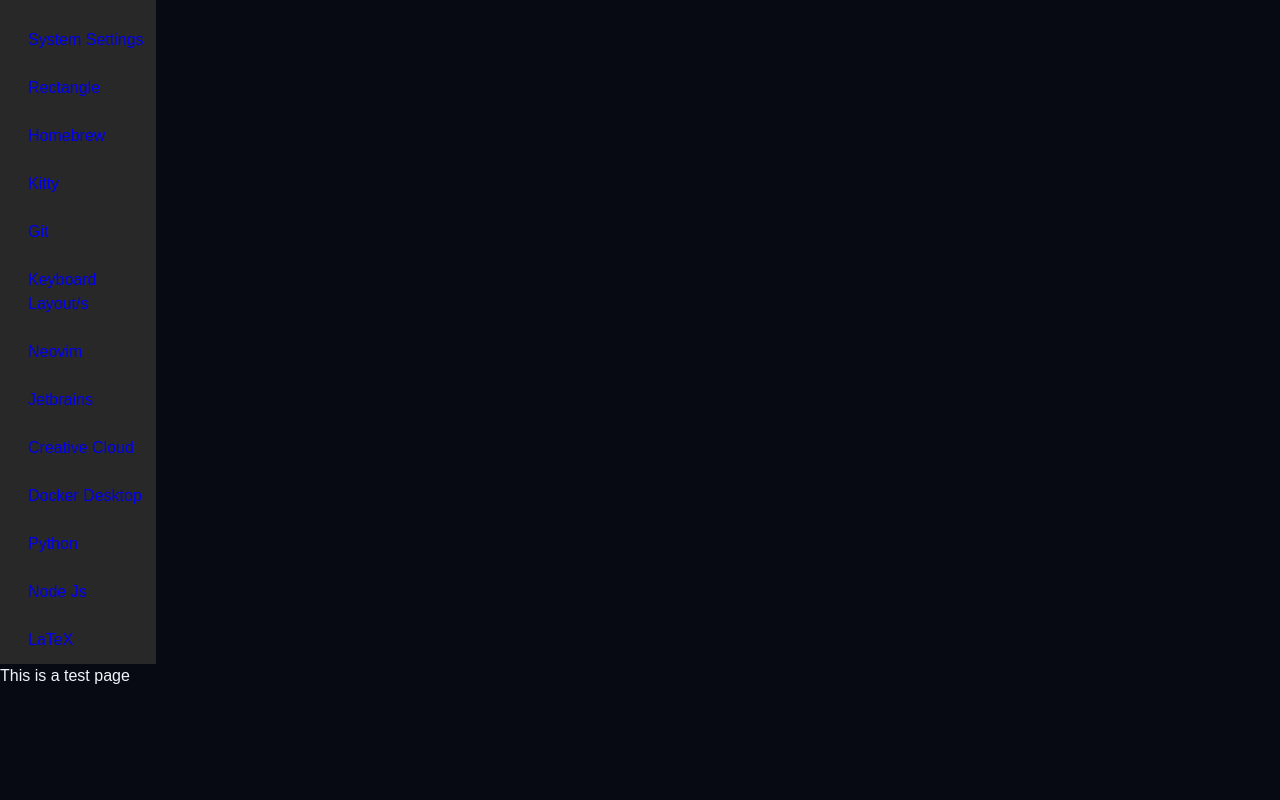
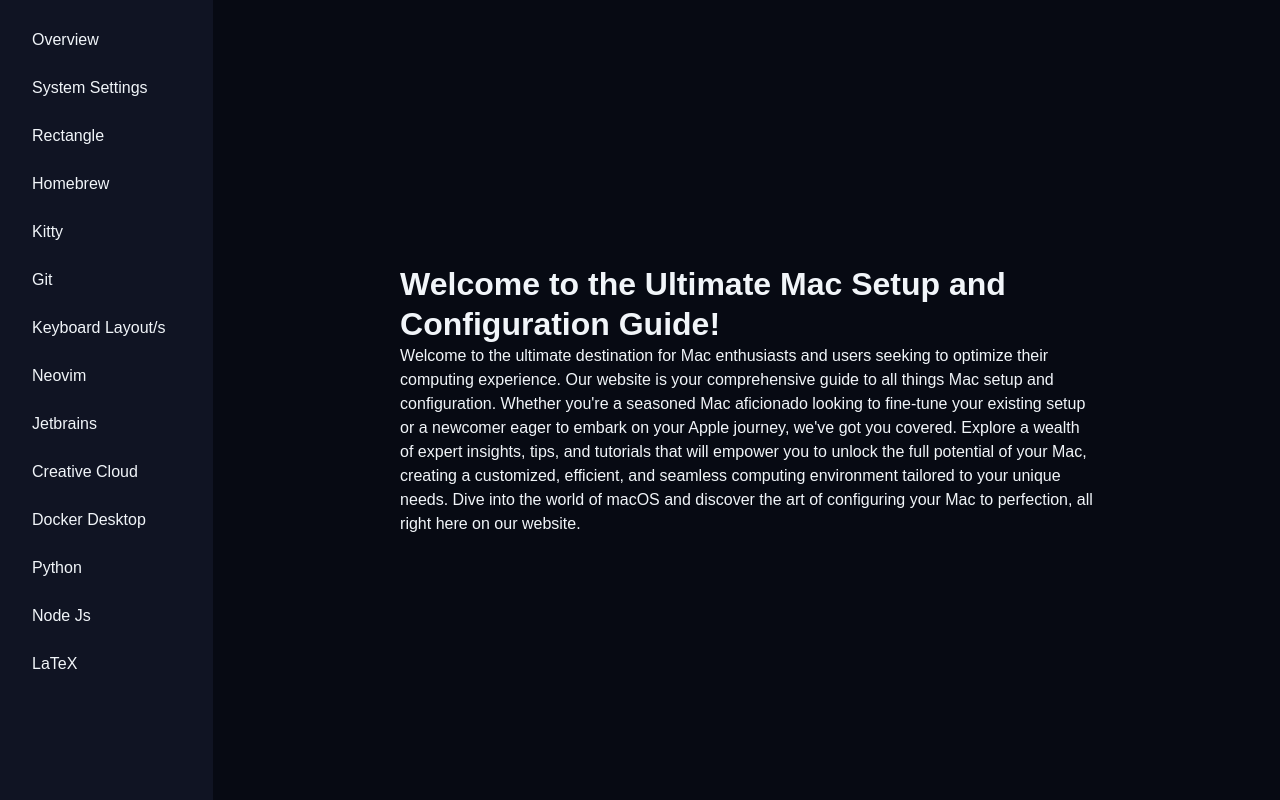
Before and after one commit to makiv2/dotfiles, a React (Vite) app: page / in a window 1280 px wide. Built offline with nearby package versions, Linux system fonts and the light colour scheme.

Commit message:
init Overview page

```diff
--- a/src/components/Navbar.tsx
+++ b/src/components/Navbar.tsx
@@ -3,8 +3,9 @@
 
 const Navbar = () => {
     return (
-        <>
+        <div className={"root__div"}>
             <div className={"navbar"}>
+                <Link to={"/"}>Overview</Link>
                 <Link to={"system"}>System Settings</Link>
                 <Link to={"rectangle"} >Rectangle</Link>
                 <Link to={"homebrew"} >Homebrew</Link>
@@ -20,7 +21,7 @@
                 <Link to={"latex"} >LaTeX</Link>
             </div>
             <Outlet/>
-        </>
+        </div>
     )
 }
 
--- a/src/index.css
+++ b/src/index.css
@@ -40,12 +40,18 @@
 
 html {
     scroll-behavior: smooth;
+    height: 100%;
 }
 
 body {
     font-family: 'General Sans', sans-serif;
     background-color: var(--clr-dark);
     color: var(--clr-light);
+    height: 100%;
+}
+
+#root {
+    height: 100%;
 }
 
 img,
@@ -57,14 +63,3 @@
     max-width: 100%;
     user-select: none;
 }
-
-a {
-    text-decoration: none; /* Remove underline (optional) */
-    transition: 1s color;
-}
-
-a:hover {
-    color: var(--clr-cyan);
-    cursor: pointer; /* Change the cursor to a hand pointer on hover */
-    text-decoration: underline;
-}
--- a/src/pages/Introduction.tsx
+++ b/src/pages/Introduction.tsx
@@ -1,11 +1,15 @@
+import '../styles/introduction.css'
 
+const introText = "Welcome to the ultimate destination for Mac enthusiasts and users seeking to optimize their computing experience. Our website is your comprehensive guide to all things Mac setup and configuration. Whether you're a seasoned Mac aficionado looking to fine-tune your existing setup or a newcomer eager to embark on your Apple journey, we've got you covered. Explore a wealth of expert insights, tips, and tutorials that will empower you to unlock the full potential of your Mac, creating a customized, efficient, and seamless computing environment tailored to your unique needs. Dive into the world of macOS and discover the art of configuring your Mac to perfection, all right here on our website.";
 
 const Introduction = () => {
-
     return (
-        <>
-            This is a test page
-        </>
+        <div className={"intro"}>
+            <div className={"intro__div"}>
+                <h1>Welcome to the Ultimate Mac Setup and Configuration Guide!</h1>
+                <p>{introText}</p>
+            </div>
+        </div>
     )
 }
 
--- a/src/pages/System.tsx
+++ b/src/pages/System.tsx
@@ -1,6 +1,10 @@
 const System = () => {
     return (
-        <>system page</>
+        <>
+            <div>
+                <h1>The system page</h1>
+            </div>
+        </>
     )
 }
 
--- /dev/null
+++ b/src/styles/introduction.css
@@ -0,0 +1,9 @@
+.intro {
+    display: flex;
+    align-items: center;
+    justify-content: center;
+}
+
+.intro__div {
+    max-width: 65%;
+}
--- a/src/styles/navbar.css
+++ b/src/styles/navbar.css
@@ -1,15 +1,29 @@
 .navbar {
-    background-color: #282828;
-    max-width: 10%;
-
+    background-color: #101423;
+    max-width: 20%;
 
     display: flex;
     flex-direction: column;
 
-    padding-left: 1.75rem;
-    padding-top: 1rem;
+    padding: 1rem 2rem;
 }
 
-a {
-    padding: 0.75rem 0;
+.root__div {
+    display: flex;
+    height: 100%;
 }
+
+.navbar a {
+    color: var(--clr-light);
+    text-decoration: none; /* Remove underline (optional) */
+    transition: 1s color;
+    padding: 0.75rem 1rem 0.75rem 0;
+
+    white-space: nowrap;
+
+    &:hover {
+        color: var(--clr-cyan);
+        cursor: pointer; /* Change the cursor to a hand pointer on hover */
+        text-decoration: underline;
+    }
+}
```
